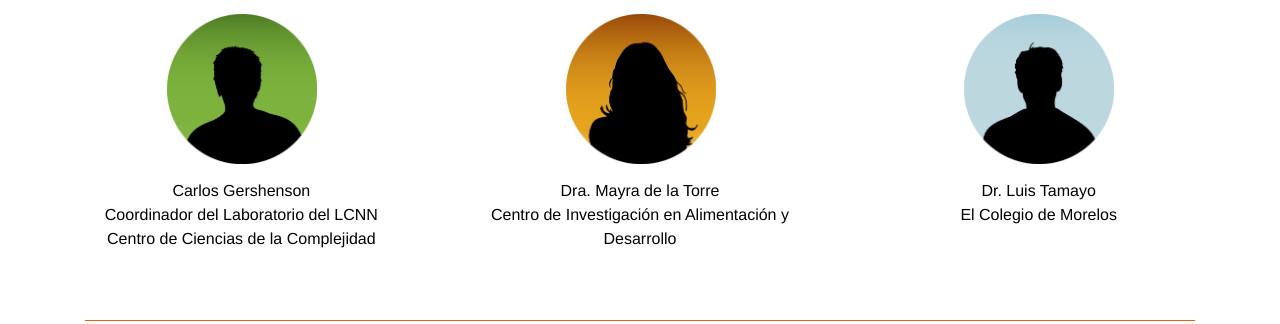
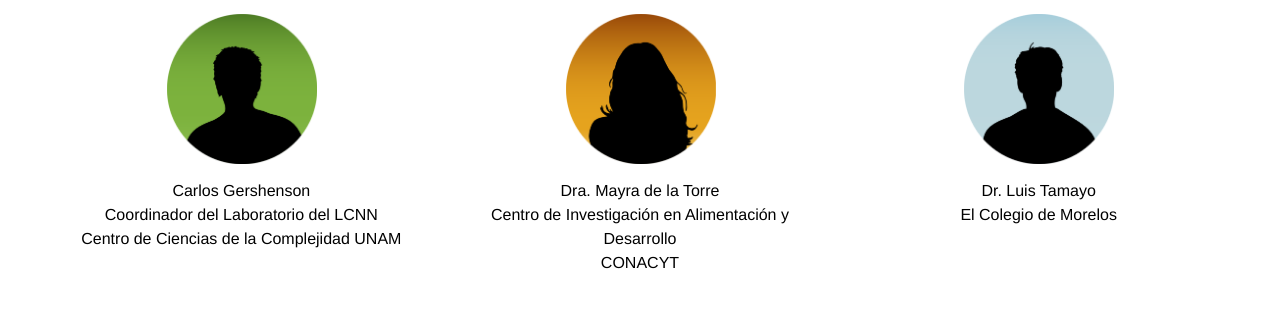
Before and after one commit to jesestsana93/LNCC, a plain HTML site: page participantes.html in a window 1280 px wide. Shown: the part 628-952 px from the top of the page. Drawn offline with Linux system fonts and the light colour scheme.

Commit message:
Participantes

```diff
--- a/participantes.html
+++ b/participantes.html
@@ -78,13 +78,14 @@
 				    	<img src="image/circulos-09.png" class="img-circle2 img-responsive center">
 				    	<p class="text-center col-md-12 col-xs-12">Carlos Gershenson <br>
 				    	Coordinador del Laboratorio del LCNN <br>
-				    	Centro de Ciencias de la Complejidad</p>
+				    	Centro de Ciencias de la Complejidad UNAM</p>
 					</div>
 
 					<div class="col-sm-6 col-md-4">
 				    	<img src="image/circulos-08.png" class="img-circle2 img-responsive center">
 				    	<p class="text-center col-md-12 col-xs-12">Dra. Mayra de la Torre<br>
-				    	Centro de Investigación en Alimentación y Desarrollo</p>
+				    	Centro de Investigación en Alimentación y Desarrollo <br>
+				    	CONACYT	</p>
 					</div>
 
 					<div class="col-sm-6 col-md-4">
```
Also changed, not shown: index.html (+1 -1 lines).
